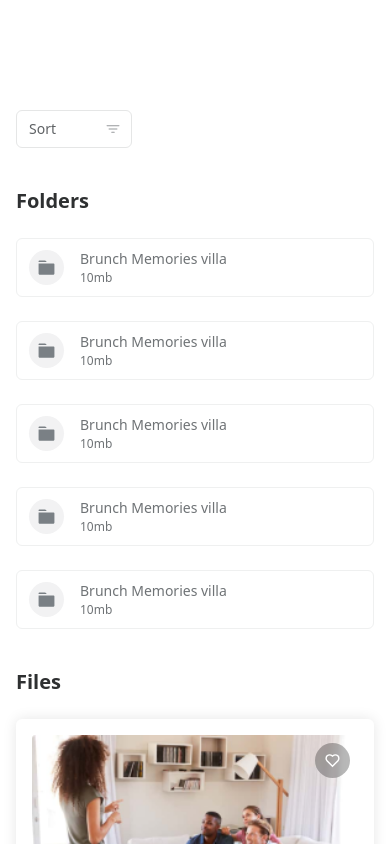
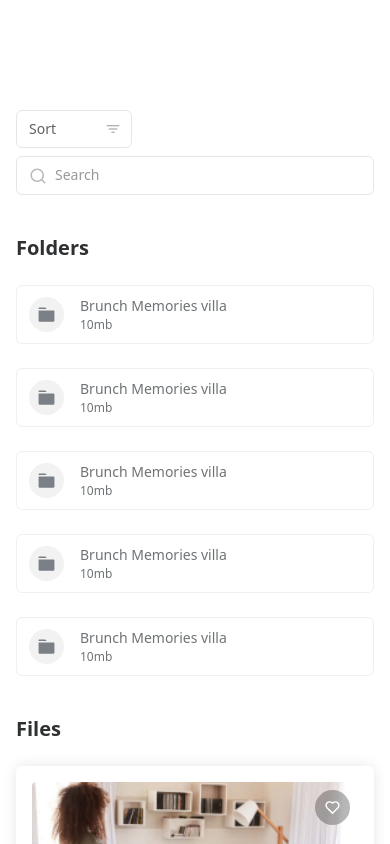
Before and after one commit to michaelhpet/web-drive, a React (Vite) app: page / in a window 390 px wide. Shown: the top 844 px of the page. Built offline with nearby package versions, Linux system fonts and the light colour scheme; a web font is replaced by a local one.

Commit message:
feat: creat search form w/ responsive layout

```diff
--- a/src/components/Layout/Layout.module.css
+++ b/src/components/Layout/Layout.module.css
@@ -15,9 +15,53 @@
   justify-content: space-between;
 }
 
+.search_form {
+  min-width: 255px;
+  display: flex;
+  align-items: center;
+  gap: 8px;
+  padding: 7px 12px;
+  border: 1px solid #e5e6e6;
+  border-radius: 6px;
+}
+
+.search_form svg {
+  flex-shrink: 0;
+}
+
+.search_form input {
+  outline: none;
+  border: none;
+  font-family: inherit;
+  font-size: 14px;
+  font-weight: 400;
+  font-style: normal;
+  line-height: 160%;
+}
+
+.search_form input::placeholder {
+  color: #96999c;
+}
+
 .main {
   width: 100%;
   display: flex;
   flex-direction: column;
   gap: 40px;
 }
+
+@media (max-width: 450px) {
+  .header {
+    flex-direction: column;
+    align-items: flex-start;
+    gap: 8px;
+  }
+
+  .search_form {
+    width: 100%;
+  }
+
+  .search_form input {
+    flex-grow: 1;
+  }
+}
--- a/src/components/Layout/index.tsx
+++ b/src/components/Layout/index.tsx
@@ -3,6 +3,7 @@ import Dropdown from "../Dropdown";
 import classes from "./Layout.module.css";
 import { ReactNode } from "react";
 import SortIcon from "../../icons/SortIcon";
+import SearchIcon from "../../icons/SearchIcon";
 
 interface Props {
   children: ReactNode;
@@ -16,6 +17,11 @@ export default function Layout(props: Props) {
           <p>Sort</p>
           <SortIcon />
         </Dropdown>
+
+        <form className={classes.search_form}>
+          <SearchIcon />
+          <input type="text" placeholder="Search" />
+        </form>
       </header>
 
       <main className={classes.main}>{props.children}</main>
```
